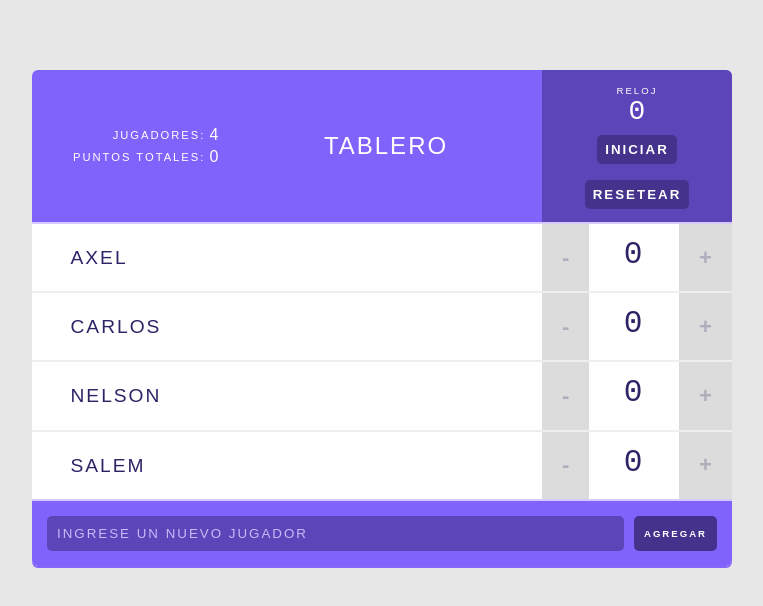
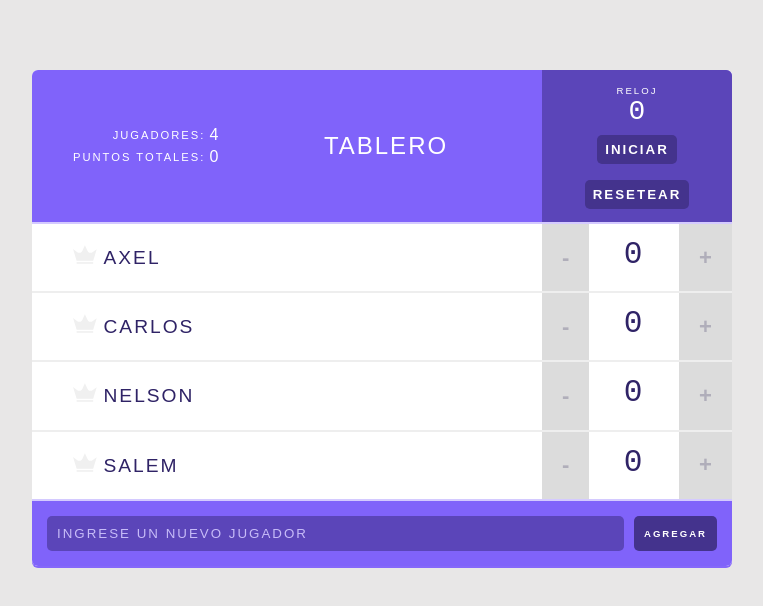
Before and after one commit to adperossa/tuttifrutti, a React (Create React App) app: page / in a window 1280 px wide. Shown: the top 606 px of the page, without its empty margins (258-1021 px from the left). Built offline with nearby package versions, Linux system fonts and the light colour scheme.

Commit message:
implement highscore functionality

```diff
--- a/src/components/AddPlayerForm.js
+++ b/src/components/AddPlayerForm.js
@@ -1,4 +1,4 @@
-import React, { Component } from 'react';
+import React from 'react';
 
 const AddPlayerForm = ({ addPlayer }) => {
 
--- a/src/components/App.js
+++ b/src/components/App.js
@@ -86,6 +86,19 @@ class App extends Component {
     });
   }
 
+  /**
+   * Searchs for the highest score among the players and sets a
+   * global state stating which score is that
+   */
+  checkHighScore = () => {
+    let highestScore = this.state.players.reduce( (acc, curr) => {
+      if (curr.score > acc) { return curr.score; } else { return acc; }
+    }, 0);
+
+    if (highestScore > 0) {return highestScore;} else {return null;}
+
+  }
+
   render() {
     return (
       <div className="scoreboard">
@@ -102,6 +115,8 @@ class App extends Component {
             key={player.id.toString()}
             removePlayer={this.handleRemovePlayer}
             updateScore={this.updateScore}
+            checkHighScore={this.checkHighScore}
+            isHighScore={this.checkHighScore() === player.score}
             id={player.id}
             index={index}
           />
--- a/src/components/Player.js
+++ b/src/components/Player.js
@@ -2,12 +2,17 @@ import React, { PureComponent } from 'react';
 import PlayerCounter from './PlayerCounter';
 
 class Player extends PureComponent {
+
   render() {
-    const { playerName, playerScore, removePlayer, updateScore, id, index } = this.props;
+    const {playerName, playerScore, removePlayer, updateScore, isHighScore, id, index} = this.props;
     return (
       <div className="player">
         <span className="player-name">
           <button className="remove-player" onClick={ () => removePlayer(id) }>✖</button>
+          <svg className={isHighScore ? "is-high-score" : null} viewBox="0 0 44 35">
+            <path d="M26.7616 10.6207L21.8192 0L16.9973 10.5603C15.3699 14.1207 10.9096 15.2672 7.77534 12.9741L0 7.24138L6.56986 28.8448H37.0685L43.5781 7.72414L35.7425 13.0948C32.6685 15.2672 28.3288 14.0603 26.7616 10.6207Z" transform="translate(0 0.301727)"/>
+            <rect width="30.4986" height="3.07759" transform="translate(6.56987 31.5603)"/>
+          </svg>
           {playerName}
         </span>
 
```
